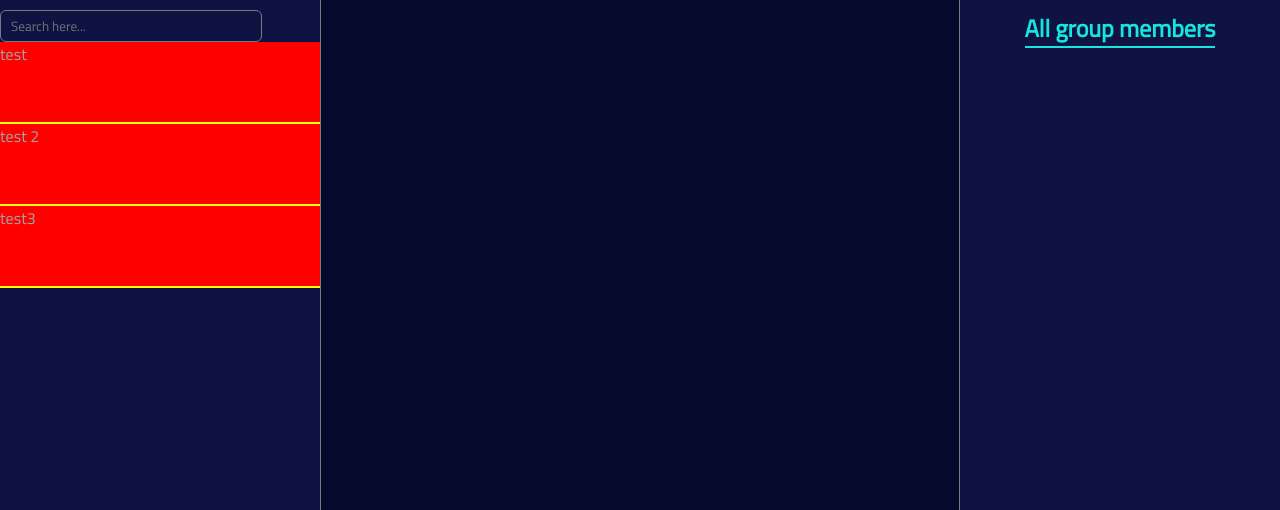
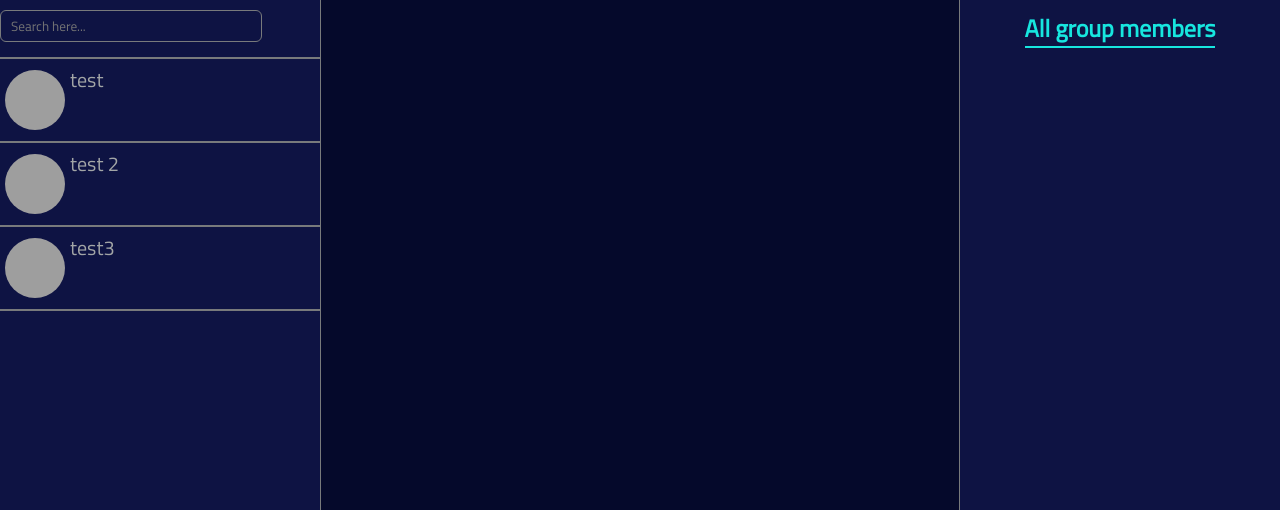
Before and after one commit to agnlt64/swift-messenger, a Flask app: page /chat/ in a window 1280 px wide; the page is wider, and only the part inside the window is pictured. Shown: the top 510 px of that part. Run offline with Flask 3, Linux system fonts and the light colour scheme; a user stored in the database is signed in; some libraries are stand-ins or nearby versions; grey boxes are pictures that could not be loaded.

Commit message:
adding images is almost finished

```diff
--- a/app/__init__.py
+++ b/app/__init__.py
@@ -25,8 +25,8 @@ def create_app():
     db.init_app(app)
 
     if not path.exists(f'instance/{DB_NAME}'):
+        with app.app_context():
         # delete the database each time a new table is added
-        with app.app_context():
             db.create_all()
 
     login_manager = LoginManager(app)
--- a/app/models.py
+++ b/app/models.py
@@ -11,3 +11,4 @@ class ChatGroup(db.Model):
     id = db.Column(db.Integer, primary_key=True)
     user = db.Column(db.String(150))
     name = db.Column(db.String(100), unique=True)
+    image = db.Column(db.LargeBinary)
--- a/app/static/css/chat.css
+++ b/app/static/css/chat.css
@@ -42,18 +42,33 @@ input:focus {
 }
 
 .group {
-    background-color: red;
     min-width: 100%;
     height: 5rem;
     margin-bottom: 2px;
 }
 
+.group-name {
+    padding: 5px 0 0 70px;
+    font-size: 20px;
+}
+
 .separator {
     display: inline-block;
-    background-color: yellow;
+    background-color: var(--discret-color);
     min-width: 100%;
     height: 2px;
-    margin-top: 3.5rem;
+}
+
+.top-separator {
+    margin-top: 15px;
+}
+
+.group-picture {
+    border-radius: 50%;
+    height: 60px;
+    aspect-ratio: 1/1;
+    object-fit: cover;
+    margin: calc(-5rem / 2 + 30px / 2) 0 0 5px; /* 5rem is the height of the group block */
 }
 
 .new-room {
@@ -138,9 +153,10 @@ https://stackoverflow.com/questions/20076388/how-can-i-draw-a-left-pointing-tria
     background-color: var(--sidebar-background);
     border-radius: var(--rounded);
     border: 1px solid var(--discret-color);
+    /* NEVER CHANGE WIDTH AND HEIGHT VALUES */
     width: 30rem;
     height: 20rem;
-    margin-inline: auto;
+    position: absolute;
 }
 
 .room-form form {
@@ -157,6 +173,19 @@ https://stackoverflow.com/questions/20076388/how-can-i-draw-a-left-pointing-tria
     outline: none;
     border: 1px solid var(--discret-color);
     border-radius: var(--rounded);
+}
+
+.room-form .new-img-container img {
+    border-radius: 50%;
+    height: 115px;
+    aspect-ratio: 1/1;
+    object-fit: cover;
+}
+
+.room-form .new-img-container {
+    display: flex;
+    justify-content: center;
+    align-items: center;
 }
 
 .room-form form button {
@@ -177,13 +206,13 @@ https://stackoverflow.com/questions/20076388/how-can-i-draw-a-left-pointing-tria
     display: none;
     color: red;
     font-size: 20px;
+    justify-content: center;
 }
 
 .close-button {
     background-color: transparent;
     border: none;
     margin-left: calc(100% - 2rem);
-    padding-bottom: 40px;
     cursor: pointer;
 }
 
--- a/app/static/js/create_room.js
+++ b/app/static/js/create_room.js
@@ -1,21 +1,53 @@
 const createRoom = document.getElementById('create-room-btn')
 const roomForm = document.getElementById('room-form')
+const chooseImage = document.getElementById('choose-image')
+const chooseImageInput = document.getElementById('choose-image-input')
 const closeBtn = document.getElementById('room-close-btn')
 const errorMsg = document.getElementById('error-message')
 const roomName = document.getElementById('room-name')
 
+// 30rem -> *16 to convert in pixels
+const ROOM_FORM_WIDTH = 30 * 16
+const ROOM_FORM_HEIGHT = 25 * 16
+
+// show the room creation dialog
 createRoom.addEventListener('click', () => {
+    roomForm.style.left = `${window.innerWidth / 2 - ROOM_FORM_WIDTH / 2}px`
+    roomForm.style.top = `${window.innerHeight / 2 - ROOM_FORM_HEIGHT / 2}px`
     roomForm.showModal()
 })
 
+// pick an image
+chooseImage.addEventListener('click', () => {
+    chooseImageInput.click()
+})
+
+chooseImageInput.addEventListener('change', () => {
+    const image = chooseImageInput.files[0]
+    const reader = new FileReader()
+    reader.onload = () => {
+        const imgContainer = document.getElementById('new-img-container')
+        // remove duplicate images
+        imgContainer.querySelectorAll('img').forEach(img => img.remove())
+        const newImage = document.createElement('img')
+        newImage.src = reader.result
+        newImage.setAttribute('name', 'new-image')
+        imgContainer.appendChild(newImage)
+        roomForm.style.height = '25rem'
+    }
+    reader.readAsDataURL(image)
+})
+
+// error handling
 roomName.addEventListener('input', () => {
     if (Number(roomName.value.length) > 100) {
-        errorMsg.style.display = 'block'
+        errorMsg.style.display = 'flex'
     } else {
         errorMsg.style.display = 'none'
     }
 })
 
+// close dialog box
 closeBtn.addEventListener('click', () => {
     roomForm.close()
 })
--- a/app/templates/chat.html
+++ b/app/templates/chat.html
@@ -5,12 +5,10 @@ Chat App - Home Page
 {% endblock %}
 
 {% block style %}
-<link
-  rel="stylesheet"
-  href="{{ url_for('static', filename='css/chat.css') }}"
-/>
+<link rel="stylesheet" href="{{ url_for('static', filename='css/chat.css') }}" />
 <link href="https://unpkg.com/boxicons@2.0.9/css/boxicons.min.css" rel="stylesheet">
-<script src="https://cdn.socket.io/4.4.1/socket.io.min.js" integrity="sha384-fKnu0iswBIqkjxrhQCTZ7qlLHOFEgNkRmK2vaO/LbTZSXdJfAu6ewRBdwHPhBo/H" crossorigin="anonymous"></script>
+<script src="https://cdn.socket.io/4.4.1/socket.io.min.js"
+  integrity="sha384-fKnu0iswBIqkjxrhQCTZ7qlLHOFEgNkRmK2vaO/LbTZSXdJfAu6ewRBdwHPhBo/H" crossorigin="anonymous"></script>
 {% endblock %}
 
 {% block content %}
@@ -25,11 +23,15 @@ Chat App - Home Page
   <div class="sidebar">
     <input type="text" class="search" placeholder="Search here..." />
     <div class="group-container">
+      <span class="separator top-separator"></span>
       {% for group in groups %}
-        <div class="group">
-          <p>{{ group.name }}</p>
-          <span class="separator"></span>
-        </div>
+      {% if group.user == user %}
+      <div class="group">
+        <p class="group-name">{{ group.name }}</p>
+        <img class="group-picture" src="{{ group.image }}" alt="group logo">
+      </div>
+      <span class="separator"></span>
+      {% endif %}
       {% endfor %}
     </div>
     <button class="new-room" id="create-room-btn">
@@ -45,13 +47,7 @@ Chat App - Home Page
     <div id="messages-container" class="messages-container"></div>
 
     <div class="send-message-form" id="send-message-form">
-      <input
-        type="text"
-        class="send-message"
-        id="message"
-        placeholder="Enter a message..."
-        autocomplete="off"
-      />
+      <input type="text" class="send-message" id="message" placeholder="Enter a message..." autocomplete="off" />
     </div>
   </div>
   <div class="members-list">
@@ -67,9 +63,12 @@ Chat App - Home Page
     </button>
     <form method="post">
       <input type="text" id="room-name" name="room-name" placeholder="Room name..." required>
-      <button class="">Confirm</button>
+      <input id="choose-image-input" type="file" accept="image/*" hidden>
+      <button id="choose-image">Select an image</button>
+      <div class="new-img-container" id="new-img-container"></div>
+      <button>Confirm</button>
     </form>
-    <p id="error-message">The name must be less than 100 characters</p>
+    <p id="error-message">The name must be less than 100 characters!</p>
   </dialog>
 </div>
 
--- a/app/views.py
+++ b/app/views.py
@@ -1,9 +1,7 @@
 from flask import Blueprint, render_template, request, flash
 from flask_login import login_required, current_user
 from .models import ChatGroup
-
 from . import db
-from .models import ChatGroup
 
 views = Blueprint('views', __name__)
 
@@ -17,10 +15,11 @@ def chat():
     if request.method == 'POST':
         chat_group_name = request.form.get('room-name')
         chat_group = ChatGroup.query.filter_by(name=chat_group_name).first()
+        chat_group_picture = request.form.get('new-image')
         if chat_group:
             flash('The chat group already exists!', category='error')
         else:
-            chat_group = ChatGroup(name=chat_group_name, user=current_user.username)
+            chat_group = ChatGroup(name=chat_group_name, user=current_user.username, image=chat_group_picture)
             db.session.add(chat_group)
             db.session.commit()
     return render_template('chat.html', user=current_user.username, groups=ChatGroup.query.all())
```
Also changed, not shown: app/static/media/logo-open-ai.png (added), instance/database.sqlite3, 1 other file.
